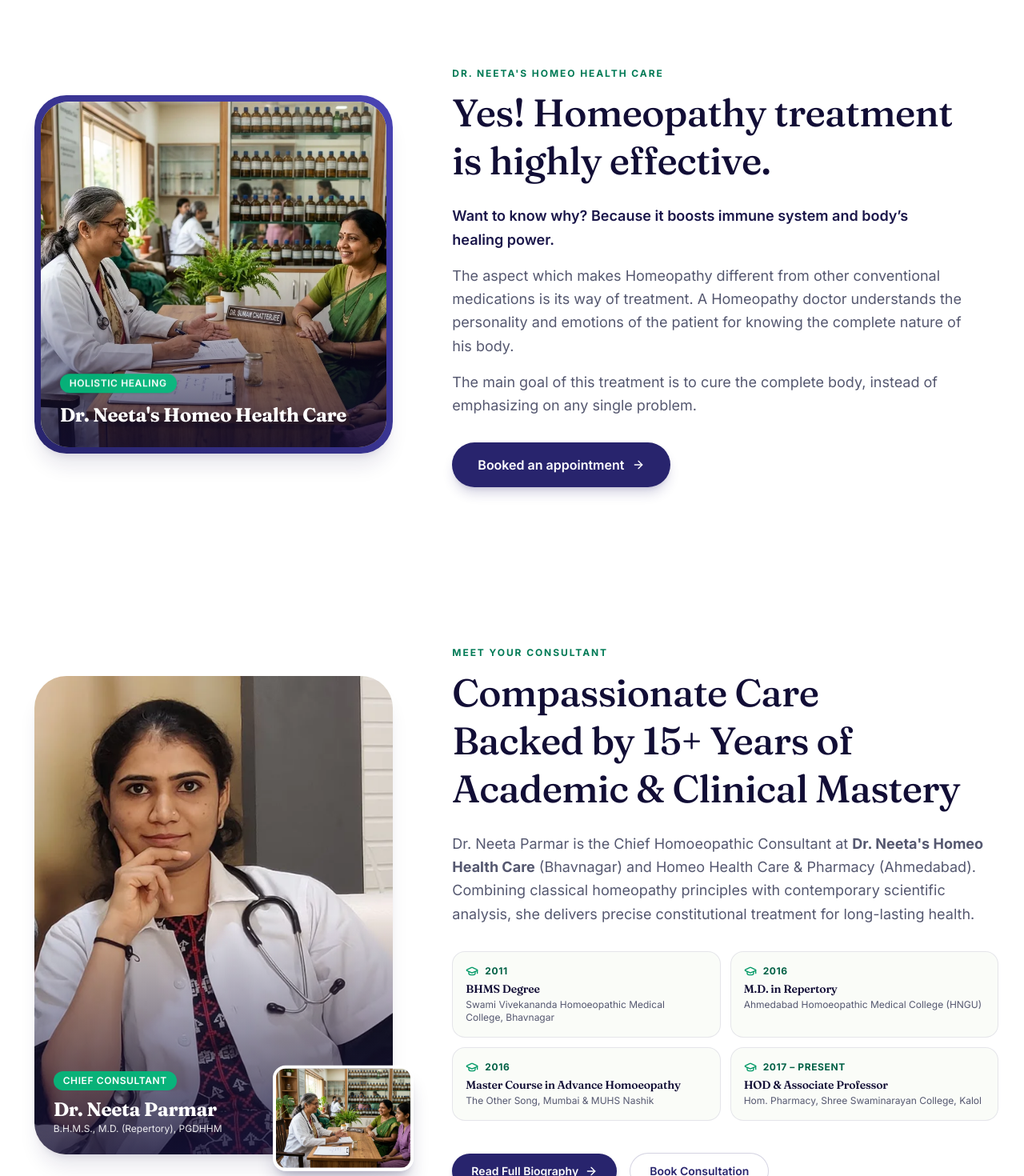
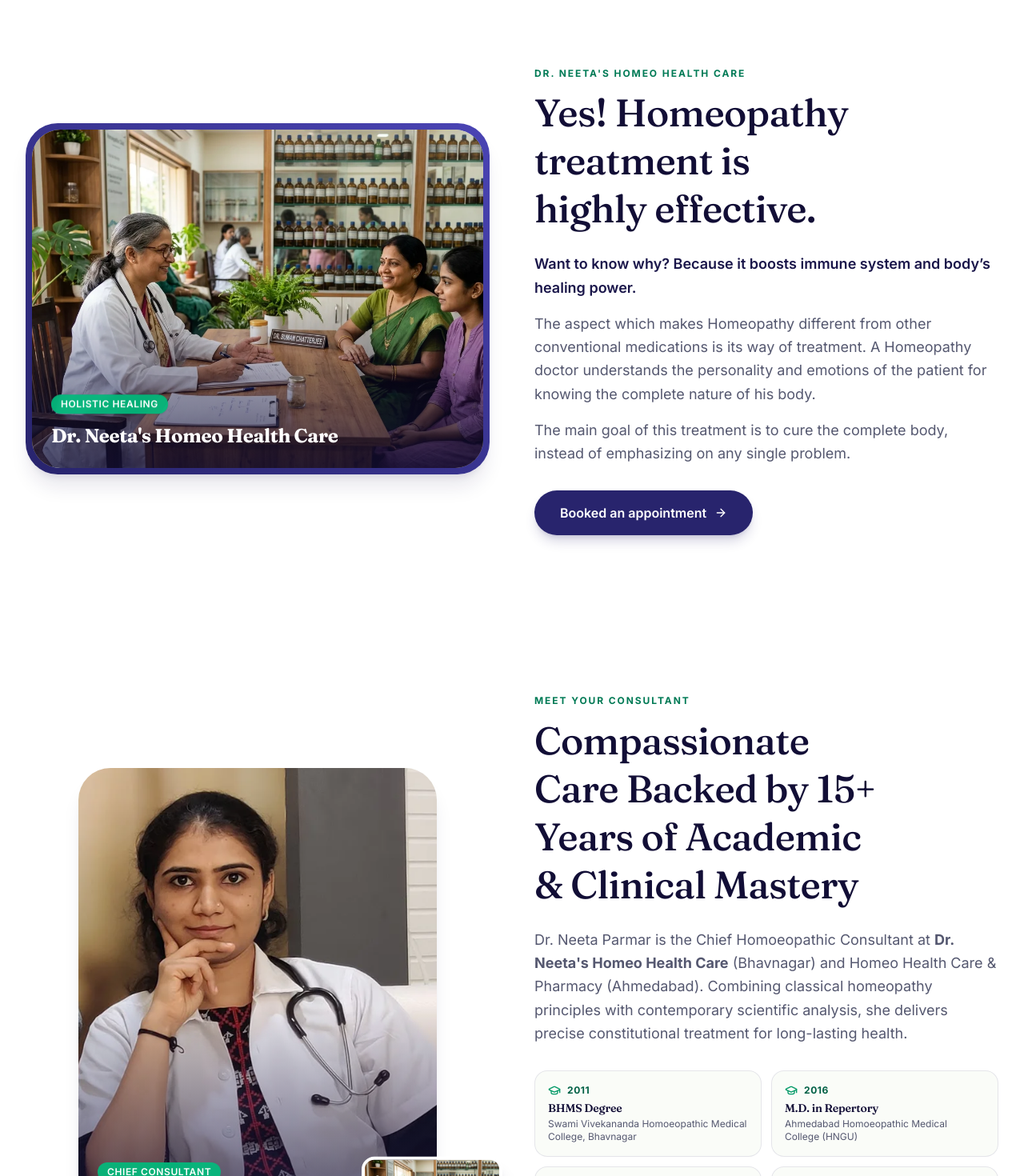
Before and after one commit to drashti1777/homeo-healing, a Next.js app: page / in a window 1280 px wide. Shown: the part 1140-2610 px from the top of the page at 80% size. Built offline with nearby package versions, Linux system fonts and the light colour scheme; no server answers.

Commit message:
layout: make left and right columns equal 50/50 width across container lines

```diff
--- a/src/components/home/ClinicIntroLive.tsx
+++ b/src/components/home/ClinicIntroLive.tsx
@@ -9,22 +9,22 @@ export function ClinicIntroLive() {
   return (
     <section className="section bg-white py-16 lg:py-24">
       <div className="wrap">
-        <div className="grid items-center gap-12 lg:grid-cols-12 lg:gap-16">
-          {/* Left Column: Image of Doctor Consultation */}
+        <div className="grid items-center gap-10 lg:grid-cols-2 lg:gap-14">
+          {/* Left Column: Image of Doctor Consultation (Equal 50% Width) */}
           <motion.div
             initial={{ opacity: 0, x: -30 }}
             whileInView={{ opacity: 1, x: 0 }}
             viewport={{ once: true, margin: "-40px" }}
             transition={{ duration: 0.7, ease: [0.16, 1, 0.3, 1] }}
-            className="lg:col-span-5 relative group"
+            className="relative group w-full"
           >
-            <div className="relative mx-auto w-full max-w-md overflow-hidden rounded-[2.5rem] bg-gradient-to-tr from-forest-800 to-forest-600 p-2 shadow-xl shadow-forest-900/10 transition-shadow duration-500 group-hover:shadow-2xl group-hover:shadow-forest-900/20">
-              <div className="relative aspect-[4/3] sm:aspect-[1/1] w-full overflow-hidden rounded-[2.2rem] bg-sage-100">
+            <div className="relative w-full overflow-hidden rounded-[2.5rem] bg-gradient-to-tr from-forest-800 to-forest-600 p-2 shadow-xl shadow-forest-900/10 transition-shadow duration-500 group-hover:shadow-2xl group-hover:shadow-forest-900/20">
+              <div className="relative aspect-[4/3] sm:aspect-[5/4] lg:aspect-[4/3] w-full overflow-hidden rounded-[2.2rem] bg-sage-100">
                 <Image
                   src="/gallery/indian-consultation.webp"
                   alt="Dr. Neeta's Homeo Health Care - Consultation"
                   fill
-                  sizes="(min-width: 1024px) 26rem, 90vw"
+                  sizes="(min-width: 1024px) 50vw, 90vw"
                   className="object-cover transition-transform duration-700 ease-out group-hover:scale-105"
                 />
                 <div
@@ -47,13 +47,13 @@ export function ClinicIntroLive() {
             </div>
           </motion.div>
 
-          {/* Right Column: Exact Line-to-Line Text from Live Site */}
+          {/* Right Column: Exact Line-to-Line Text from Live Site (Equal 50% Width) */}
           <motion.div
             initial={{ opacity: 0, x: 24 }}
             whileInView={{ opacity: 1, x: 0 }}
             viewport={{ once: true }}
             transition={{ duration: 0.7 }}
-            className="lg:col-span-7 space-y-6"
+            className="space-y-6 w-full"
           >
             <div>
               <span className="text-xs font-bold uppercase tracking-[0.16em] text-emerald-700">
--- a/src/components/home/DoctorSpotlight.tsx
+++ b/src/components/home/DoctorSpotlight.tsx
@@ -16,14 +16,14 @@ export function DoctorSpotlight() {
   return (
     <section className="section bg-white overflow-hidden py-16 lg:py-24">
       <div className="wrap">
-        <div className="grid items-center gap-12 lg:grid-cols-12 lg:gap-16">
-          {/* Doctor Visual Side */}
+        <div className="grid items-center gap-10 lg:grid-cols-2 lg:gap-14">
+          {/* Doctor Visual Side (Equal 50% Width) */}
           <motion.div
             initial={{ opacity: 0, x: -30 }}
             whileInView={{ opacity: 1, x: 0 }}
             viewport={{ once: true }}
             transition={{ duration: 0.7 }}
-            className="lg:col-span-5 relative"
+            className="relative w-full"
           >
             {/* Visual Frame */}
             <div className="relative mx-auto w-full max-w-sm sm:max-w-md">
@@ -70,13 +70,13 @@ export function DoctorSpotlight() {
             </motion.div>
           </motion.div>
 
-          {/* Details Side */}
+          {/* Details Side (Equal 50% Width) */}
           <motion.div
             initial={{ opacity: 0, x: 30 }}
             whileInView={{ opacity: 1, x: 0 }}
             viewport={{ once: true }}
             transition={{ duration: 0.7 }}
-            className="lg:col-span-7 space-y-6"
+            className="space-y-6 w-full"
           >
             <div>
               <span className="text-xs font-bold uppercase tracking-[0.16em] text-emerald-700">
--- a/src/components/home/WhyHomeopathySection.tsx
+++ b/src/components/home/WhyHomeopathySection.tsx
@@ -9,22 +9,22 @@ export function WhyHomeopathySection() {
   return (
     <section className="section bg-sage-50/60 py-16 lg:py-24 overflow-hidden border-t border-forest-800/10">
       <div className="wrap">
-        <div className="grid items-center gap-12 lg:grid-cols-12 lg:gap-16">
-          {/* Left Column: Image of Indian Family Health */}
+        <div className="grid items-center gap-10 lg:grid-cols-2 lg:gap-14">
+          {/* Left Column: Image of Indian Family Health (Equal 50% Width) */}
           <motion.div
             initial={{ opacity: 0, x: -30 }}
             whileInView={{ opacity: 1, x: 0 }}
             viewport={{ once: true }}
             transition={{ duration: 0.7 }}
-            className="lg:col-span-5 relative"
+            className="relative w-full"
           >
-            <div className="relative mx-auto w-full max-w-md overflow-hidden rounded-[2.5rem] bg-gradient-to-tr from-forest-800 to-forest-600 p-2 shadow-xl shadow-forest-900/10">
-              <div className="relative aspect-[4/3] sm:aspect-[1/1] w-full overflow-hidden rounded-[2.2rem] bg-sage-100">
+            <div className="relative w-full overflow-hidden rounded-[2.5rem] bg-gradient-to-tr from-forest-800 to-forest-600 p-2 shadow-xl shadow-forest-900/10">
+              <div className="relative aspect-[4/3] sm:aspect-[5/4] lg:aspect-[4/3] w-full overflow-hidden rounded-[2.2rem] bg-sage-100">
                 <Image
                   src="/gallery/indian-family-health.webp"
                   alt="Happy healthy Indian multi-generational family enjoying natural vitality"
                   fill
-                  sizes="(min-width: 1024px) 26rem, 90vw"
+                  sizes="(min-width: 1024px) 50vw, 90vw"
                   className="object-cover"
                 />
                 <div
@@ -43,13 +43,13 @@ export function WhyHomeopathySection() {
             </div>
           </motion.div>
 
-          {/* Right Column: Original content from index.php */}
+          {/* Right Column: Original content from index.php (Equal 50% Width) */}
           <motion.div
             initial={{ opacity: 0, x: 30 }}
             whileInView={{ opacity: 1, x: 0 }}
             viewport={{ once: true }}
             transition={{ duration: 0.7 }}
-            className="lg:col-span-7 space-y-6"
+            className="space-y-6 w-full"
           >
             <div>
               <span className="text-xs font-bold uppercase tracking-[0.16em] text-emerald-700">
```
